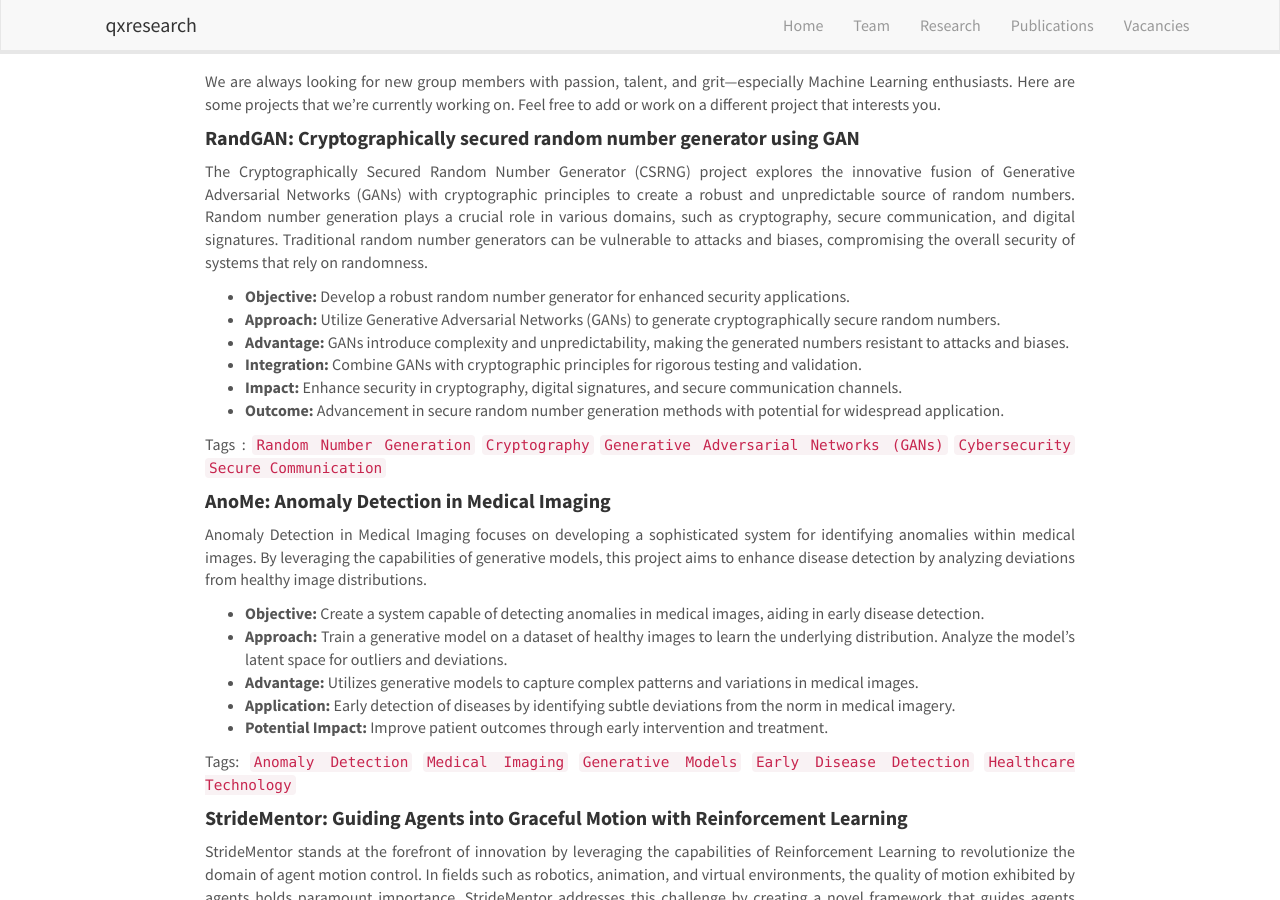
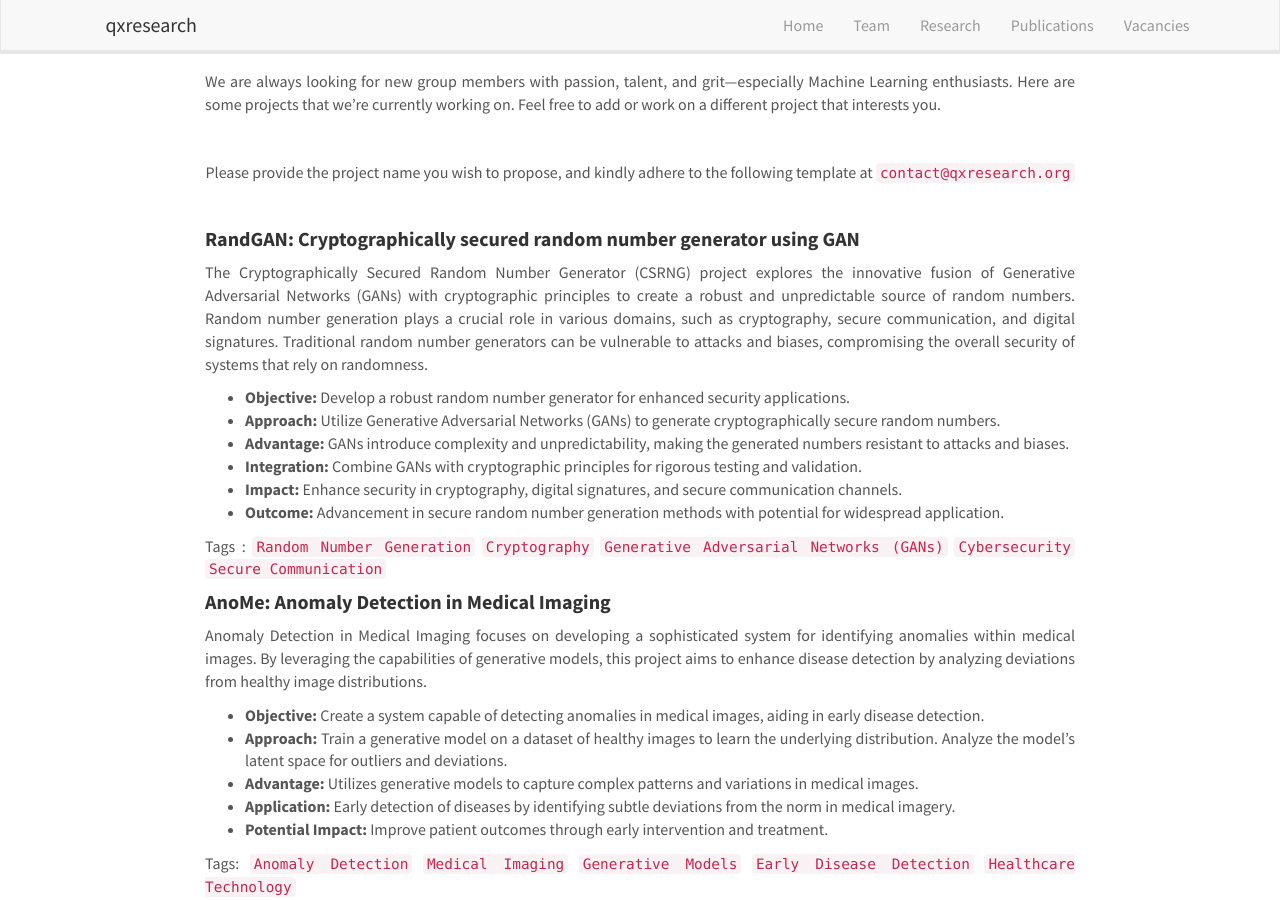
Before and after one commit to qxresearch/qxresearch.github.io, a Jekyll site: the page built from _pages/openings.md, in a window 1280 px wide and 900 px high. Built offline with Jekyll 4.4.1, drawn with Linux system fonts in a browser that asks for light colours; nearby versions of some CDN libraries.

Commit message:
Update openings.md

```diff
--- a/_pages/openings.md
+++ b/_pages/openings.md
@@ -7,6 +7,14 @@ permalink: /vacancies
 ---
 
 We are always looking for new group members with passion, talent, and grit—especially Machine Learning enthusiasts. Here are some projects that we're currently working on. Feel free to add or work on a different project that interests you.
+
+<br>
+
+
+
+<p style="text-align: center;">Please provide the project name you wish to propose, and kindly adhere to the following template at `contact@qxresearch.org`</p>
+
+<br>
 
 #### **RandGAN: Cryptographically secured random number generator using GAN**
 
```
